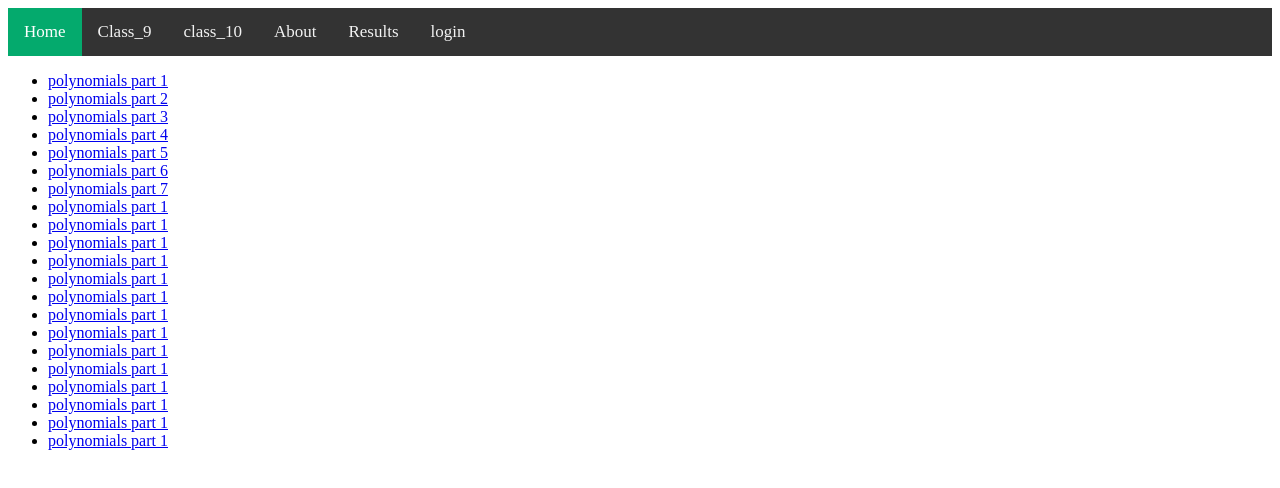
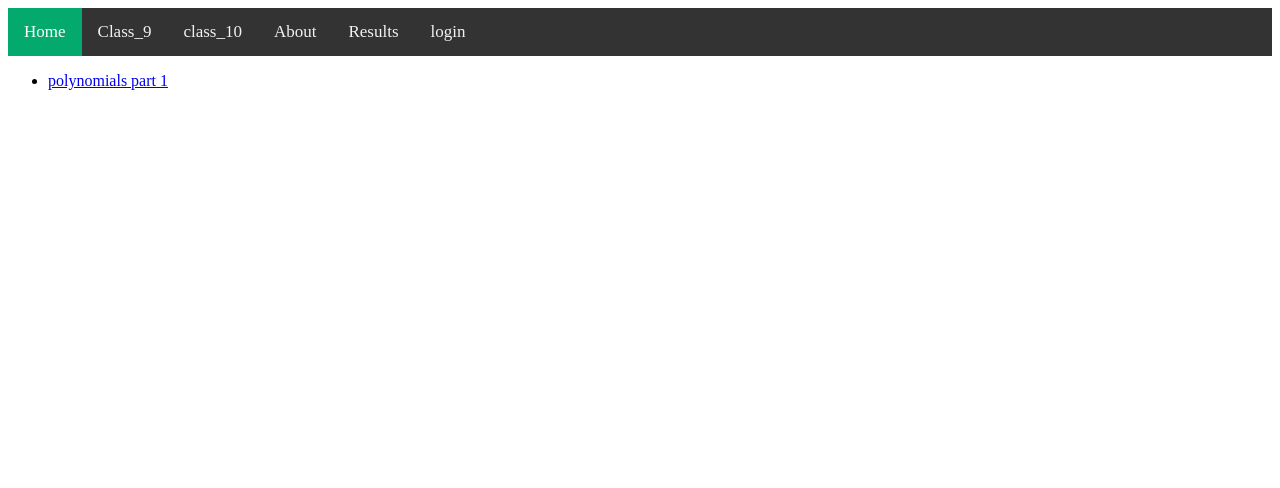
Before and after one commit to conceptclasses/conceptclasses, a plain HTML site: page index.html in a window 1280 px wide. Drawn offline with Linux system fonts and the light colour scheme.

Commit message:
Update index.html

```diff
--- a/index.html
+++ b/index.html
@@ -45,26 +45,7 @@
 <body>
     <ul>
         <li><a href="https://youtu.be/rh1g5aSdviA">polynomials part 1</a></li>
-        <li><a href="https://youtu.be/zRceuMeMROM">polynomials part 2</a></li>
-        <li><a href="https://youtu.be/5G-kRnEQgu8">polynomials part 3</a></li>
-        <li><a href="https://youtu.be/Ho8sU1PMZ-k">polynomials part 4</a></li>
-        <li><a href="https://youtu.be/6JU8IPgtkWE">polynomials part 5</a></li>
-        <li><a href="https://youtu.be/rh1g5aSdviA">polynomials part 6</a></li>
-        <li><a href="https://youtu.be/rh1g5aSdviA">polynomials part 7</a></li>
-        <li><a href="https://youtu.be/rh1g5aSdviA">polynomials part 1</a></li>
-        <li><a href="https://youtu.be/rh1g5aSdviA">polynomials part 1</a></li>
-        <li><a href="https://youtu.be/rh1g5aSdviA">polynomials part 1</a></li>
-        <li><a href="https://youtu.be/rh1g5aSdviA">polynomials part 1</a></li>
-        <li><a href="https://youtu.be/rh1g5aSdviA">polynomials part 1</a></li>
-        <li><a href="https://youtu.be/rh1g5aSdviA">polynomials part 1</a></li>
-        <li><a href="https://youtu.be/rh1g5aSdviA">polynomials part 1</a></li>
-        <li><a href="https://youtu.be/rh1g5aSdviA">polynomials part 1</a></li>
-        <li><a href="https://youtu.be/rh1g5aSdviA">polynomials part 1</a></li>
-        <li><a href="https://youtu.be/rh1g5aSdviA">polynomials part 1</a></li>
-        <li><a href="https://youtu.be/rh1g5aSdviA">polynomials part 1</a></li>
-        <li><a href="https://youtu.be/rh1g5aSdviA">polynomials part 1</a></li>
-        <li><a href="https://youtu.be/rh1g5aSdviA">polynomials part 1</a></li>
-        <li><a href="https://youtu.be/rh1g5aSdviA">polynomials part 1</a></li>
+
 
       </ul>
 </body>
```
